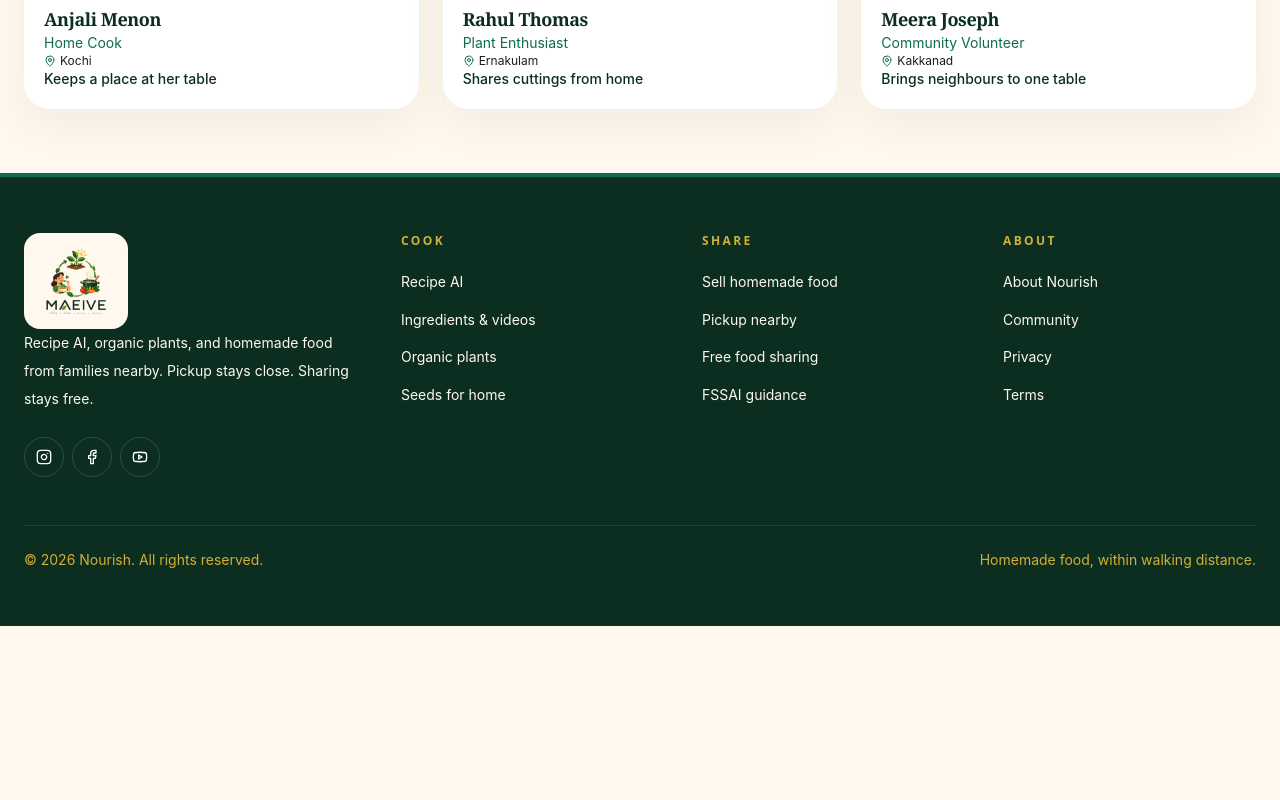
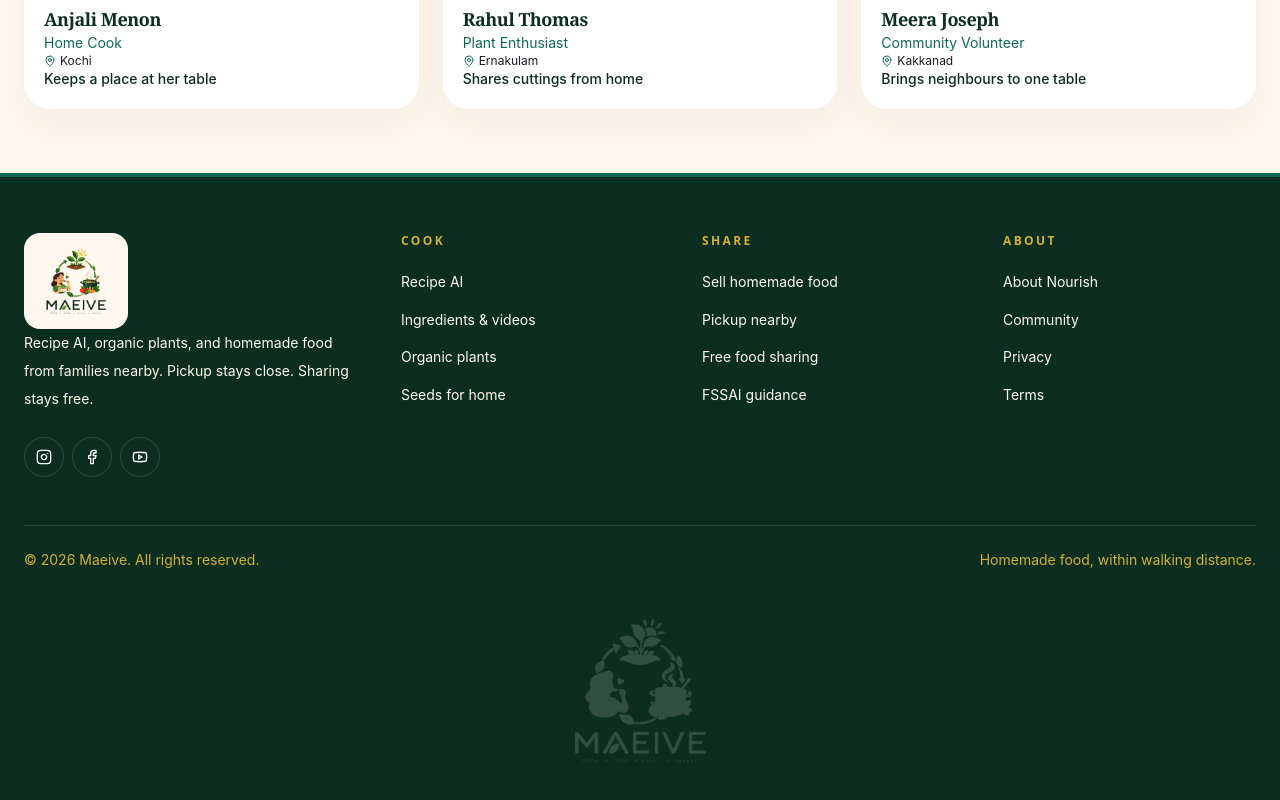
Before and after one commit to SivaNUAM/maieve-web, a React (Vite) app: page /community in a window 1280 px wide. Shown: the part 2879-3679 px from the top of the page. Before the commit the page ends 3505 px from the top, so only its background shows below. Built offline with nearby package versions, Linux system fonts and the light colour scheme.

Commit message:
Update Footer.jsx

```diff
--- a/src/layouts/Footer.jsx
+++ b/src/layouts/Footer.jsx
@@ -1,10 +1,12 @@
 import React from 'react';
 import { ArrowUpRight, Facebook, Instagram, Youtube } from 'lucide-react';
+import { motion, useReducedMotion } from 'framer-motion';
 import { Link } from 'react-router-dom';
 
 import maeiveLogo from '../assets/images/maeive-logo.png';
 
 const Footer = () => {
+  const reducedMotion = useReducedMotion();
   const currentYear = new Date().getFullYear();
 
   const columns = [
@@ -114,11 +116,33 @@ const Footer = () => {
 
         <div className="mt-8 flex flex-col gap-2 border-t border-white/10 pt-5 text-xs text-[#D4AF37] sm:mt-12 sm:flex-row sm:items-center sm:justify-between sm:pt-6 sm:text-sm">
           <p className="text-[#D4AF37]!">
-            © {currentYear} Nourish. All rights reserved.
+            © {currentYear} Maeive. All rights reserved.
           </p>
           <p className="text-[#D4AF37]!">
             Homemade food, within walking distance.
           </p>
+        </div>
+
+        <div className="mt-6 flex justify-center sm:mt-8">
+          <motion.div
+            aria-hidden="true"
+            className="h-36 w-36 sm:h-44 sm:w-44"
+            style={{
+              backgroundColor: 'rgba(255, 248, 238, 0.16)',
+              WebkitMaskImage: `url(${maeiveLogo})`,
+              maskImage: `url(${maeiveLogo})`,
+              WebkitMaskRepeat: 'no-repeat',
+              maskRepeat: 'no-repeat',
+              WebkitMaskPosition: 'center',
+              maskPosition: 'center',
+              WebkitMaskSize: 'contain',
+              maskSize: 'contain',
+            }}
+            initial={reducedMotion ? false : { opacity: 0 }}
+            whileInView={{ opacity: 1 }}
+            viewport={{ once: true, amount: 0.6 }}
+            transition={{ duration: reducedMotion ? 0 : 0.8, ease: [0.22, 1, 0.36, 1] }}
+          />
         </div>
       </div>
     </footer>
```
